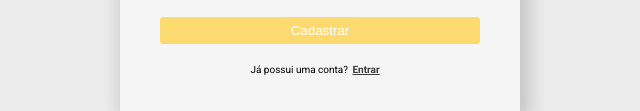
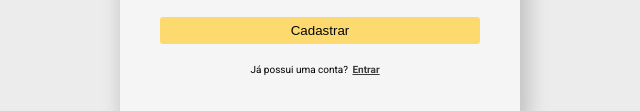
Before and after one commit to JeremiasFernandes/PROJETO-COLABORA, a React app: page /Cadastro in a window 1280 px wide. Shown: the part 724-835 px from the top of the page, 320-960 px from the left. Built offline with nearby package versions, Linux system fonts and the light colour scheme.

Commit message:
Consertando cor dos botões formulário

```diff
--- a/src/index.css
+++ b/src/index.css
@@ -29,7 +29,7 @@ html {
 .form-button {
   outline: none;
   border: none;
-  color: white;
+  color: rgb(6, 6, 6);
   border-radius: 3px;
   background-color: var(--primary-color);
   padding: 6px;
```
